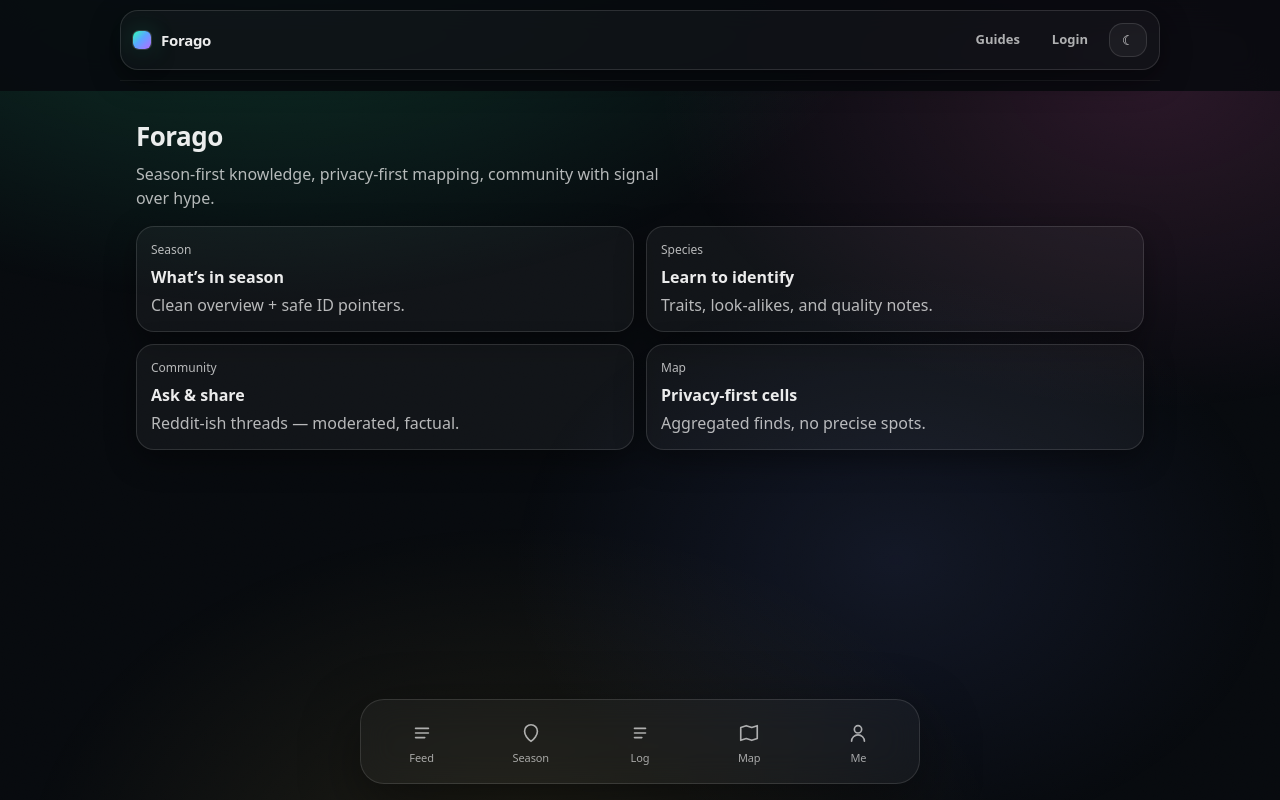
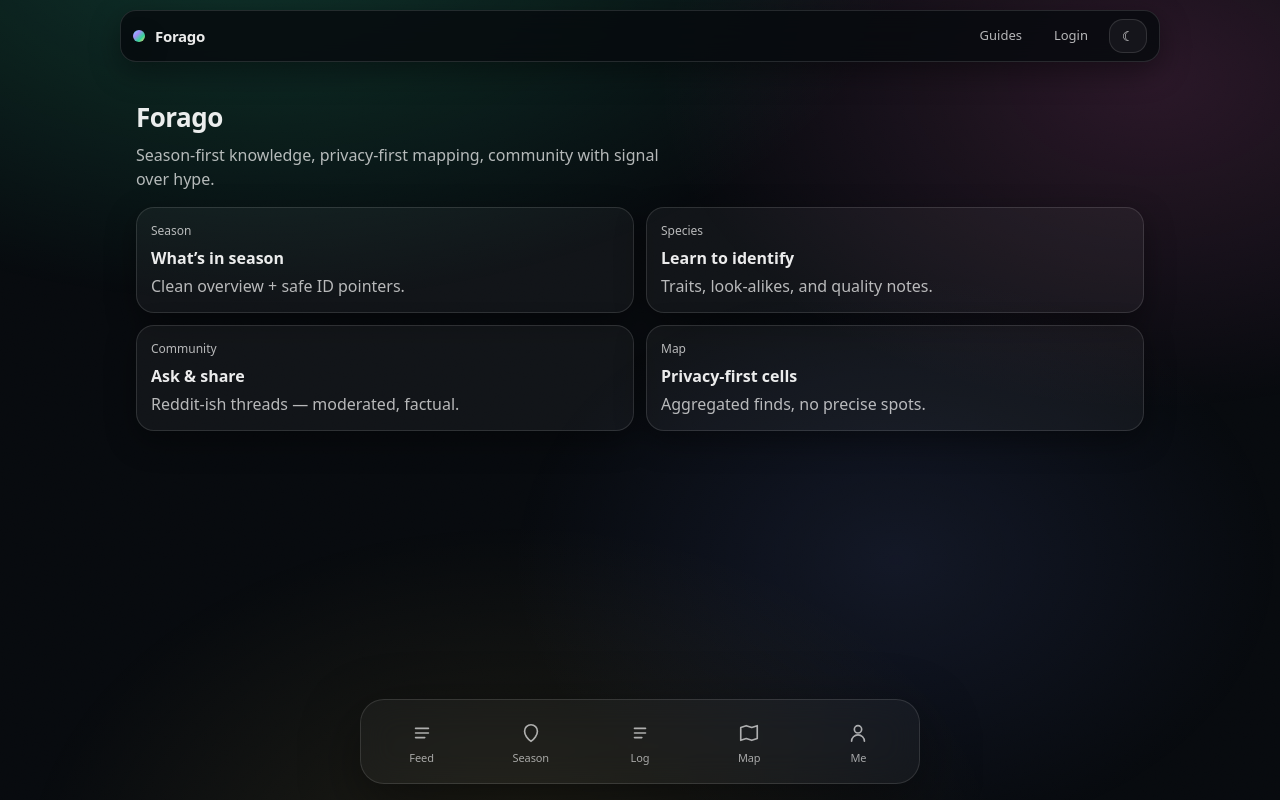
Before and after one commit to Hyllekvist/forago, a Next.js app: page /dk in a window 1280 px wide. Built offline with nearby package versions, Linux system fonts and the light colour scheme.

Commit message:
Update TopNav.module.css

```diff
--- a/src/components/Shell/TopNav.module.css
+++ b/src/components/Shell/TopNav.module.css
@@ -1,96 +1,63 @@
 .header{
   position: sticky;
   top: 0;
-  z-index: 70;
-  padding: 10px 12px;
-
-  background: color-mix(in srgb, var(--bg) 86%, transparent);
-  backdrop-filter: blur(16px);
-  -webkit-backdrop-filter: blur(16px);
+  z-index: 50;
+  padding: 10px var(--pad);
 }
 
 .inner{
   max-width: var(--maxw);
   margin: 0 auto;
+
+  border-radius: 16px;
+  border: 1px solid var(--line);
+  background: color-mix(in srgb, var(--bg) 82%, transparent);
+  backdrop-filter: blur(14px);
+  -webkit-backdrop-filter: blur(14px);
+  box-shadow: var(--shadow-1);
+
+  height: 52px;                 /* 👈 vigtig */
+  padding: 0 12px;              /* 👈 strammere */
   display: flex;
   align-items: center;
   justify-content: space-between;
-  gap: 14px;
-
-  border-radius: var(--radius);
-  border: 1px solid var(--line);
-  background: color-mix(in srgb, var(--panel) 72%, transparent);
-  box-shadow: var(--shadow-1);
-  padding: 10px 12px;
+  gap: 12px;
 }
 
 .brand{
   display: inline-flex;
   align-items: center;
   gap: 10px;
-  text-decoration: none;
-  color: var(--ink);
-  min-width: 0;
+  font-weight: 800;
+  letter-spacing: -0.02em;
 }
 
 .mark{
-  width: 18px;
-  height: 18px;
+  width: 12px;
+  height: 12px;
   border-radius: 6px;
-  background: var(--grad-brand);
-  box-shadow:
-    0 0 0 1px rgba(255,255,255,0.16),
-    0 10px 24px rgba(0,0,0,0.35),
-    0 0 26px rgba(49,255,181,0.22);
+  background: linear-gradient(135deg, #6ee7ff, #a78bfa, #34d399, #ffd36e);
+  box-shadow: 0 10px 24px rgba(0,0,0,0.35);
 }
 
 .word{
-  font-weight: 900;
-  letter-spacing: -0.02em;
   font-size: 15px;
 }
 
 .right{
-  display: inline-flex;
+  display: flex;
   align-items: center;
   gap: 10px;
 }
 
-.link,
-.linkActive{
-  display: inline-flex;
-  align-items: center;
-  justify-content: center;
-
+.link{
+  font-size: 13px;
+  color: var(--muted);
   padding: 8px 10px;
-  border-radius: var(--radius-pill);
+  border-radius: 999px;
   border: 1px solid transparent;
-
-  color: color-mix(in srgb, var(--muted) 95%, transparent);
-  background: transparent;
-  transition: background 120ms ease, border-color 120ms ease, color 120ms ease;
-  font-weight: 650;
-  font-size: 13px;
-  white-space: nowrap;
 }
 
-.link:hover{
-  background: rgba(255,255,255,0.04);
-  border-color: rgba(255,255,255,0.08);
-  color: var(--ink);
+.link:active{
+  transform: translateY(1px);
 }
-
-.linkActive{
-  background: color-mix(in srgb, var(--goodBg) 55%, rgba(255,255,255,0.02));
-  border-color: color-mix(in srgb, var(--goodLine) 60%, var(--line));
-  color: var(--ink);
-  box-shadow: 0 0 0 1px rgba(255,255,255,0.06);
-}
-
-.hairline{
-  max-width: var(--maxw);
-  margin: 10px auto 0;
-  height: 1px;
-  background: color-mix(in srgb, var(--line) 70%, transparent);
-  opacity: 0.65;
-}
```
